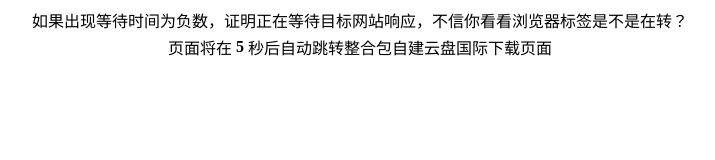
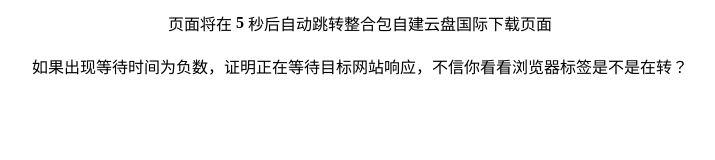
Before and after one commit to luluxiaoyu/adcdx, a plain HTML site: page zj1/index.html in a window 1280 px wide. Shown: the whole page, without its empty margins (280-995 px from the left). Drawn offline with Linux system fonts and the light colour scheme.

Commit message:
Add files via upload

```diff
--- a/zj1/index.html
+++ b/zj1/index.html
@@ -24,9 +24,9 @@
 		<td>秒后自动跳转整合包自建云盘国际下载页面 </td>
 
 		</tr>
-		<tr>如果出现等待时间为负数，证明正在等待目标网站响应，不信你看看浏览器标签是不是在转？ </tr>
+
 	</table>
-
+	<p>如果出现等待时间为负数，证明正在等待目标网站响应，不信你看看浏览器标签是不是在转？</p>
 	<script async src="https://pagead2.googlesyndication.com/pagead/js/adsbygoogle.js"></script>
 <!-- 跳转页 -->
 <ins class="adsbygoogle"
```
Also changed, not shown: bdpan/index.html (+2 -2 lines), zj2/index.html (+2 -2 lines), zj3/index.html (+3 -2 lines).
